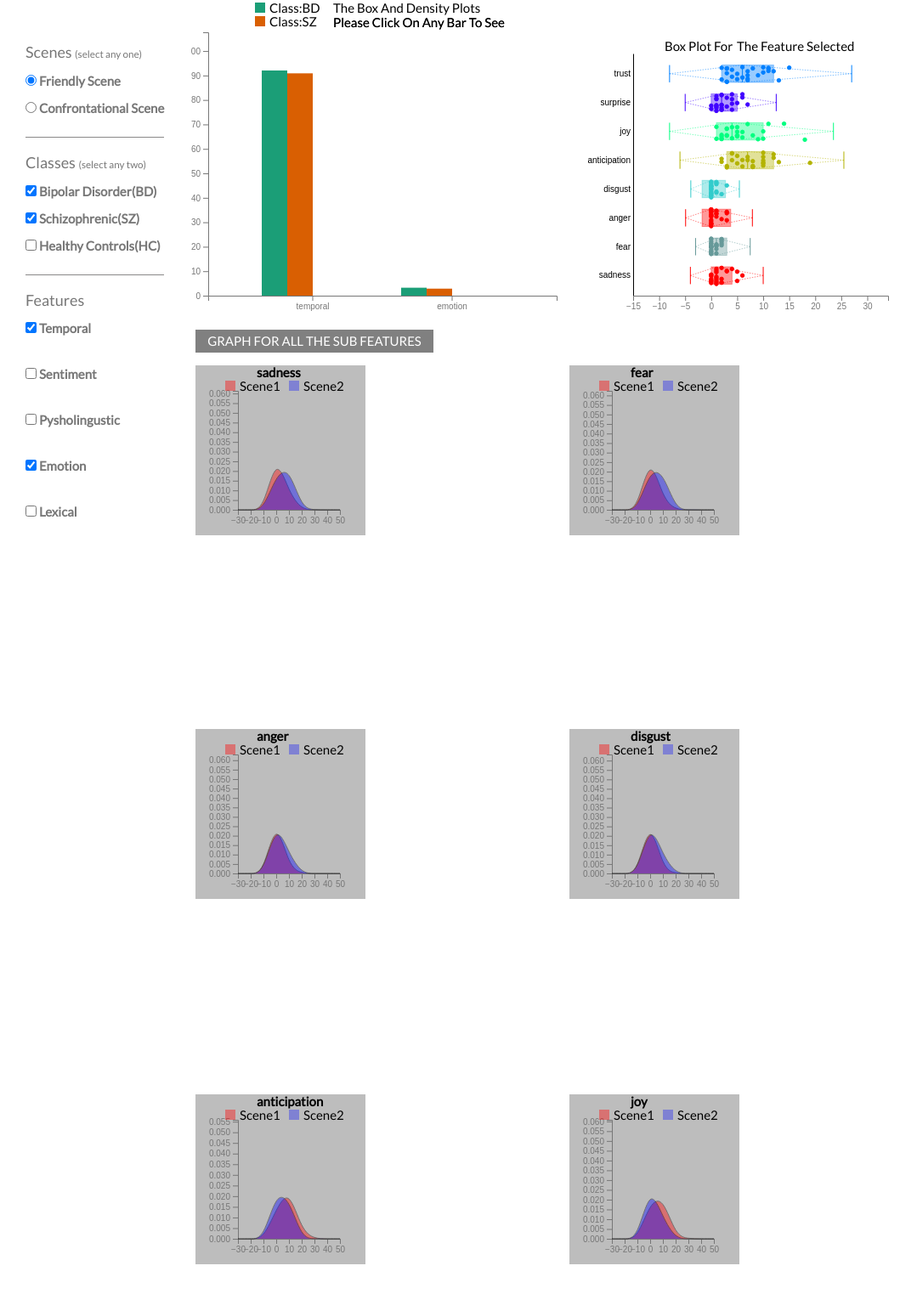
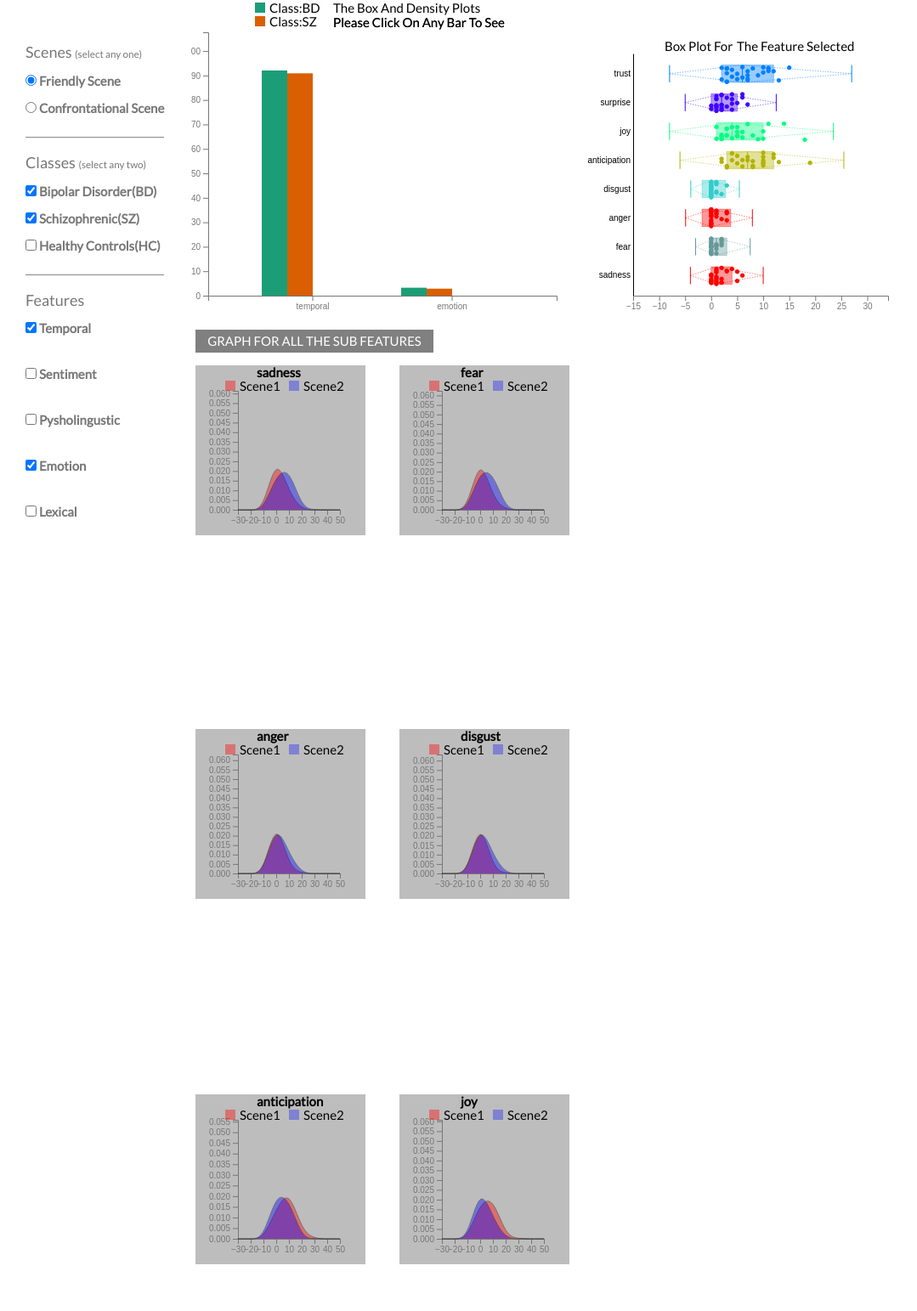
Before and after one commit to FFS28/histogram, a plain HTML site: page index.html in a window 1280 px wide. Shown: the part 57-1600 px from the top of the page at 85% size, without its empty margins (0-1079 px from the left). Drawn offline with nearby package versions, Linux system fonts and the light colour scheme.

Commit message:
char postion change

```diff
--- a/style.css
+++ b/style.css
@@ -251,7 +251,7 @@ h3, h4 {
 
 .svk4 {
     position: absolute;
-    left: 440px;
+    left: 240px;
     top: 42px;
     height: 200px;
     width: 200px;
@@ -268,7 +268,7 @@ h3, h4 {
 
 .svk6 {
     position: absolute;
-    left: 440px;
+    left: 240px;
     top: 470px;
     height: 200px;
     width: 200px;
@@ -284,7 +284,7 @@ h3, h4 {
 
 .svk8 {
     position: absolute;
-    left: 440px;
+    left: 240px;
     top: 900px;
     height: 200px;
     width: 200px;
@@ -301,7 +301,7 @@ h3, h4 {
 
 .svk10 {
     position: absolute;
-    left: 440px;
+    left: 240px;
     top: 1330px;
     height: 400px;
     width: 400px;
```
